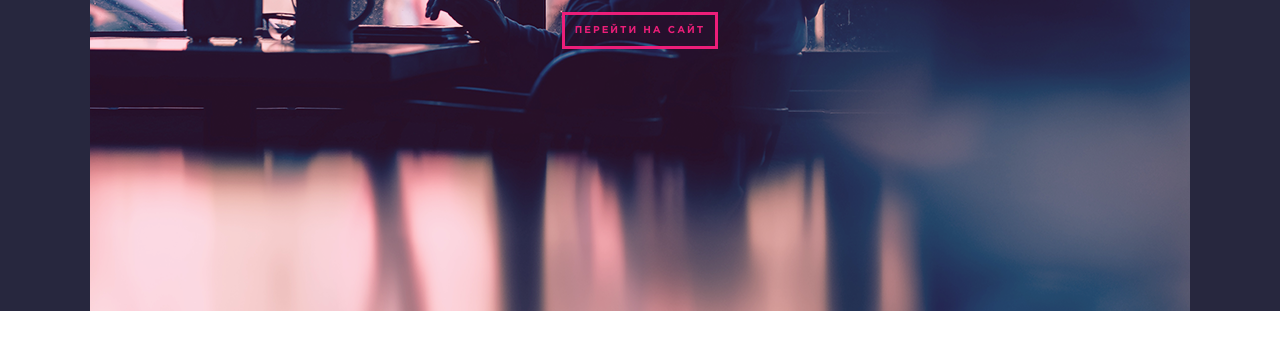
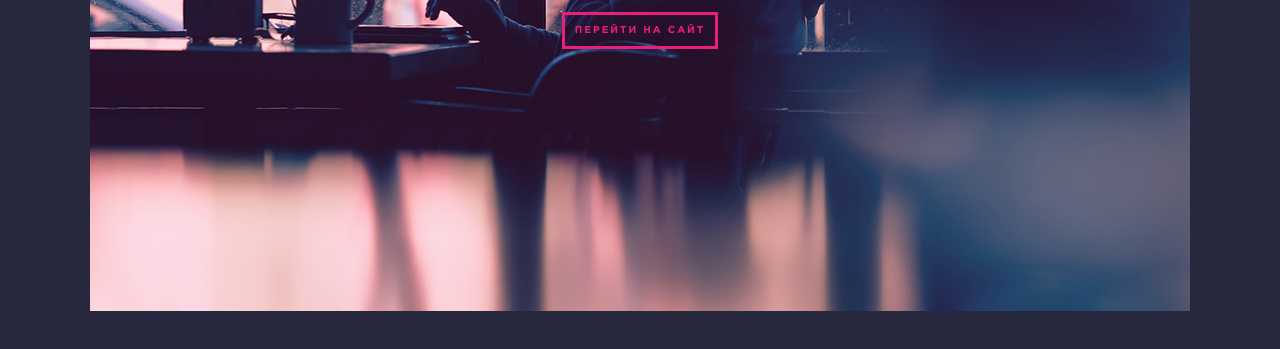
Before and after one commit to maxnhub/maxnhub.github.io, a plain HTML site: page intro.html in a window 1280 px wide. Shown: the part 339-688 px from the top of the page. Drawn offline with Linux system fonts and the light colour scheme; files whose address does not match are found by name.

Commit message:
add intro 2.0

```diff
--- a/css/layout/base.css
+++ b/css/layout/base.css
@@ -18,6 +18,10 @@ a {
   min-height: 100%;
   display: flex;
   flex-direction: column;
+}
+
+.wrapper--intro {
+  background:#27273e;
 }
 
 .wrapper__content {
--- a/intro.html
+++ b/intro.html
@@ -10,7 +10,7 @@
 </head>
 
 <body>
-  <div class="wrapper">
+  <div class="wrapper wrapper--intro">
     <div class="wrapper__content">
       <div class="intro">
         <div class="intro__main">
```
